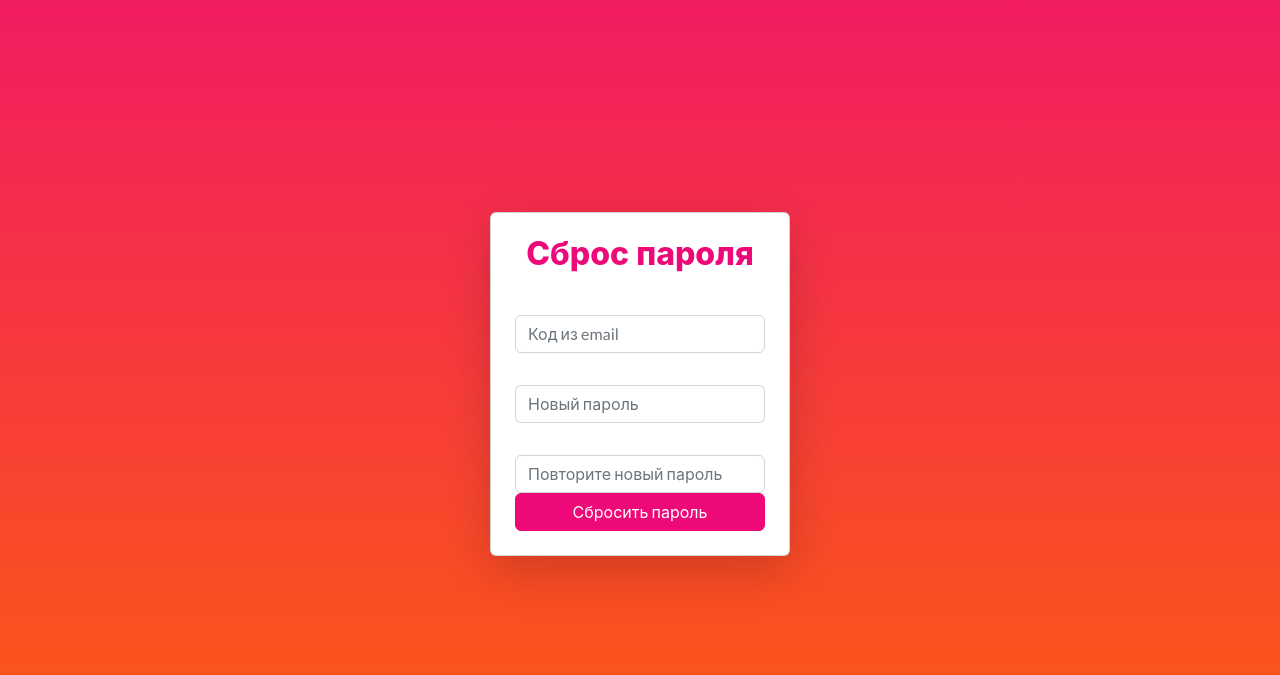
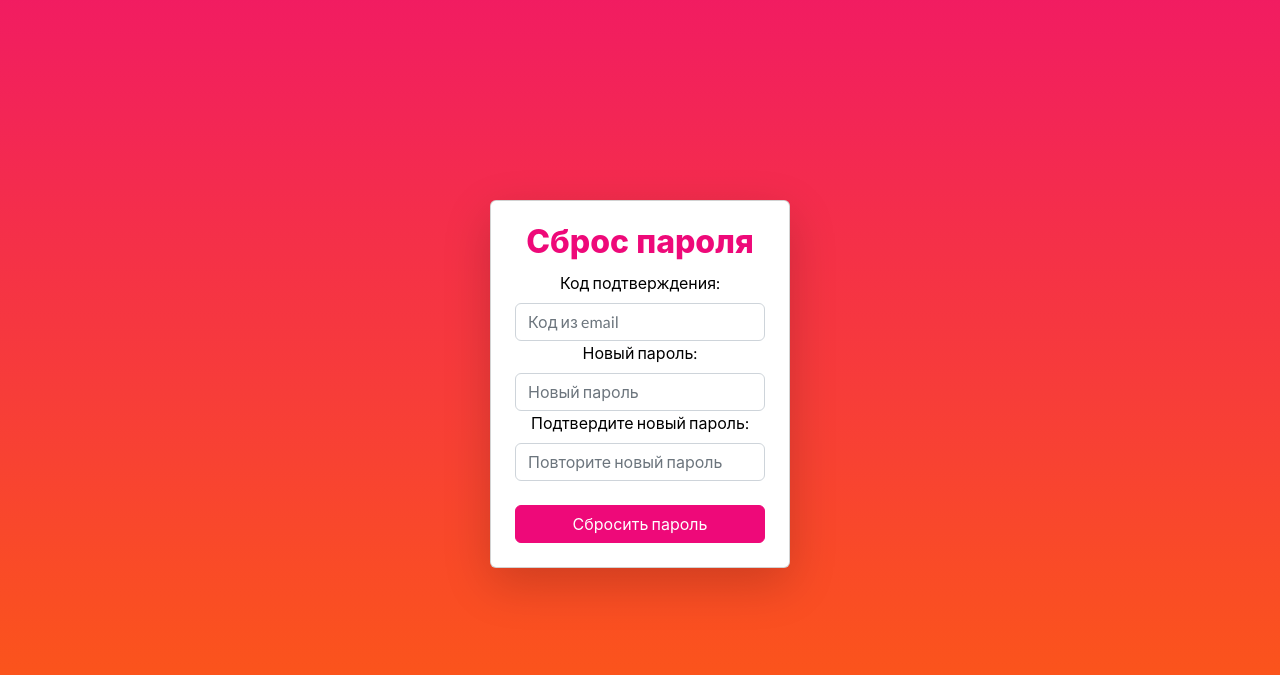
Before and after one commit to emper1or/SecProject, a Django app: template mysite/accounts/templates/reset_password.html in a window 1280 px wide. Shown: the part 231-906 px from the top of the page. Run offline with Django 5.2, Linux system fonts and the light colour scheme; the template is opened without the code that fills it: values that come from a table or form of the project are taken from there, others are empty; some libraries are stand-ins or nearby versions.

Commit message:
rating, forgot password

```diff
--- a/mysite/accounts/templates/dashboard.html
+++ b/mysite/accounts/templates/dashboard.html
@@ -7,7 +7,7 @@
     <h2 class="text-center mb-4">Ваши книги:</h2>
 
     <div class="table-responsive">
-        <table class="table table-bordered table-hover">
+        <table class="table table-bordered table-hover" style="color: #ffffff;">
             <thead class="table-dark">
                 <tr>
                     <th scope="col">Название</th>
--- a/mysite/accounts/templates/register.html
+++ b/mysite/accounts/templates/register.html
@@ -15,8 +15,10 @@
                 {% csrf_token %}
                 {% for field in form %}
                     <div class="mb-3">
-                        <label for="{{ field.id_for_label }}" class="form-label">{{ field.label }}</label>
+                        <label for="{{ field.id_for_label }}" class="form-label" style="color: #000000;">{{ field.label }}</label>
+                        <br>
                         {{ field }}
+                        </br>
                         {% if field.help_text %}
                             <small class="text-muted">{{ field.help_text }}</small>
                         {% endif %}
--- a/mysite/accounts/templates/reset_password.html
+++ b/mysite/accounts/templates/reset_password.html
@@ -10,25 +10,26 @@
             <div class="alert alert-warning" >{{ message }}</div>
             {% endfor %}
 
-            <label class="form-label black-text">{{ form.verification_code.label_tag }}</label>
+            <label class="form-label black-text" style="color: #000000;">{{ form.verification_code.label_tag }}</label>
             {{ form.verification_code }}
             {% if form.verification_code.errors %}
                 <div class="text-danger">{{ form.verification_code.errors }}</div>
             {% endif %}
 
-            <label class="form-label black-text">{{ form.password.label_tag }}</label>
+            <label class="form-label black-text" style="color: #000000;">{{ form.password.label_tag }}</label>
             {{ form.password }}
             {% if form.password.errors %}
                 <div class="text-danger">{{ form.password.errors }}</div>
             {% endif %}
 
-            <label class="form-label black-text">{{ form.confirm_password.label_tag }}</label>
+            <label class="form-label black-text" style="color: #000000;">{{ form.confirm_password.label_tag }}</label>
             {{ form.confirm_password }}
             {% if form.confirm_password.errors %}
                 <div class="text-danger">{{ form.confirm_password.errors }}</div>
             {% endif %}
-
+            <br>
             <button type="submit" class="btn btn-primary w-100">Сбросить пароль</button>
+            </br>
         </form>
     </div>
 </div>
```
